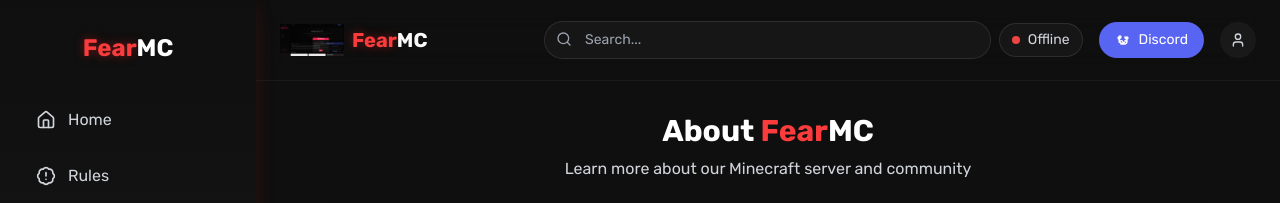
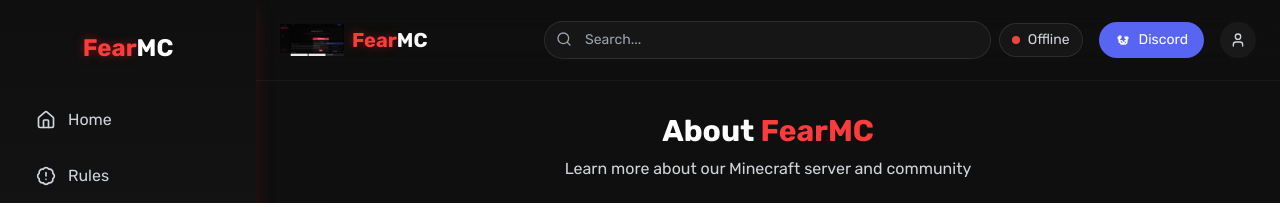
Before and after one commit to NightmareXD0001/fearmc-website, a React (Vite) app: page /about in a window 1280 px wide. Shown: the top 203 px of the page. Built offline with nearby package versions, Linux system fonts and the light colour scheme.

Commit message:
Update About.tsx

```diff
--- a/src/pages/About.tsx
+++ b/src/pages/About.tsx
@@ -10,7 +10,7 @@ const About = () => {
       <div className="container mx-auto px-4 py-8">
         <div className="max-w-4xl mx-auto">
           <div className="mb-8 text-center">
-            <h1 className="text-3xl font-bold mb-2 text-white">About <span className="text-fear-red">Fear</span>MC</h1>
+            <h1 className="text-3xl font-bold mb-2 text-white">About <span className="text-fear-red">FearMC</span></h1>
             <p className="text-gray-300">
               Learn more about our Minecraft server and community
             </p>
```
